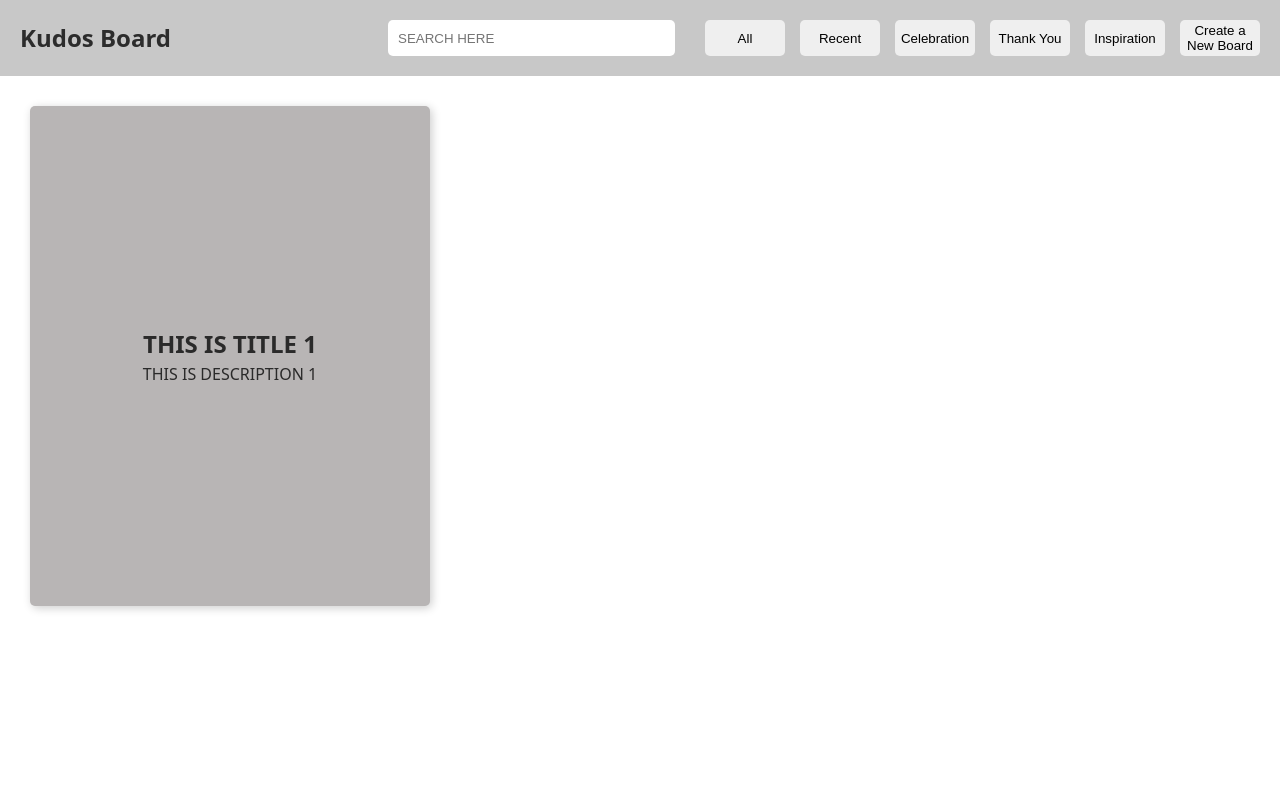
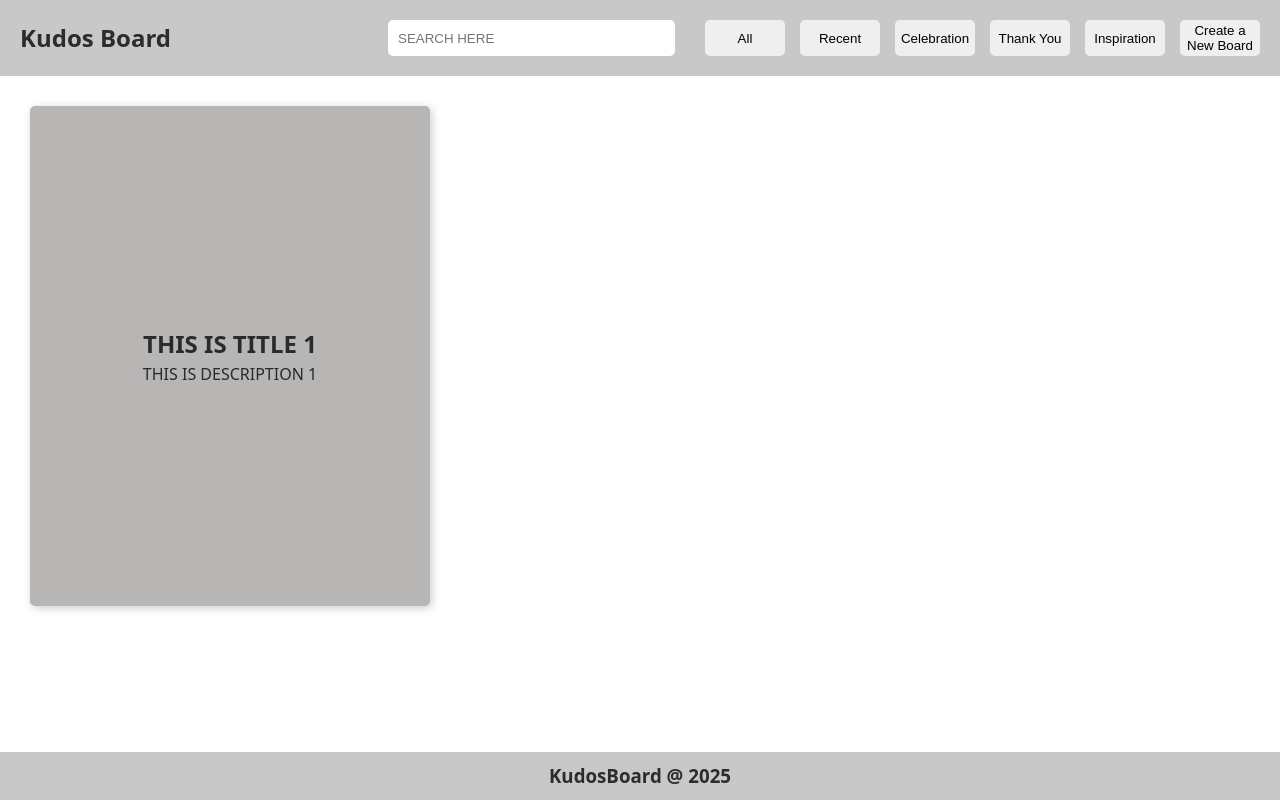
Before and after one commit to heirynhr/kudosBoard, a React (Vite) app in the folder kudosBoard-ui/: page / in a window 1280 px wide. Built offline with nearby package versions, Linux system fonts and the light colour scheme.

Commit message:
created a footer component and the css for it

```diff
--- /dev/null
+++ b/kudosBoard-ui/src/Footer/Footer.css
@@ -0,0 +1,9 @@
+.footer-section {
+  position: fixed;
+  left: 0;
+  bottom: 0;
+  width: 100%;
+  background-color: rgb(200, 200, 200);
+  text-align: center;
+  padding: 10px;
+}
--- /dev/null
+++ b/kudosBoard-ui/src/Footer/Footer.jsx
@@ -0,0 +1,13 @@
+import "./Footer.css";
+
+export default function Footer() {
+  return (
+    <>
+      <footer>
+        <div className="footer-section">
+          <h3>KudosBoard @ 2025</h3>
+        </div>
+      </footer>
+    </>
+  );
+}
--- a/kudosBoard-ui/src/main.jsx
+++ b/kudosBoard-ui/src/main.jsx
@@ -3,10 +3,12 @@ import { createRoot } from "react-dom/client";
 import "./index.css";
 import Navbar from "./Navbar/Navbar.jsx";
 import Boards from "./Boards/Boards.jsx";
+import Footer from "./Footer/Footer.jsx";
 
 createRoot(document.getElementById("root")).render(
   <StrictMode>
     <Navbar />
     <Boards />
+    <Footer />
   </StrictMode>
 );
```
